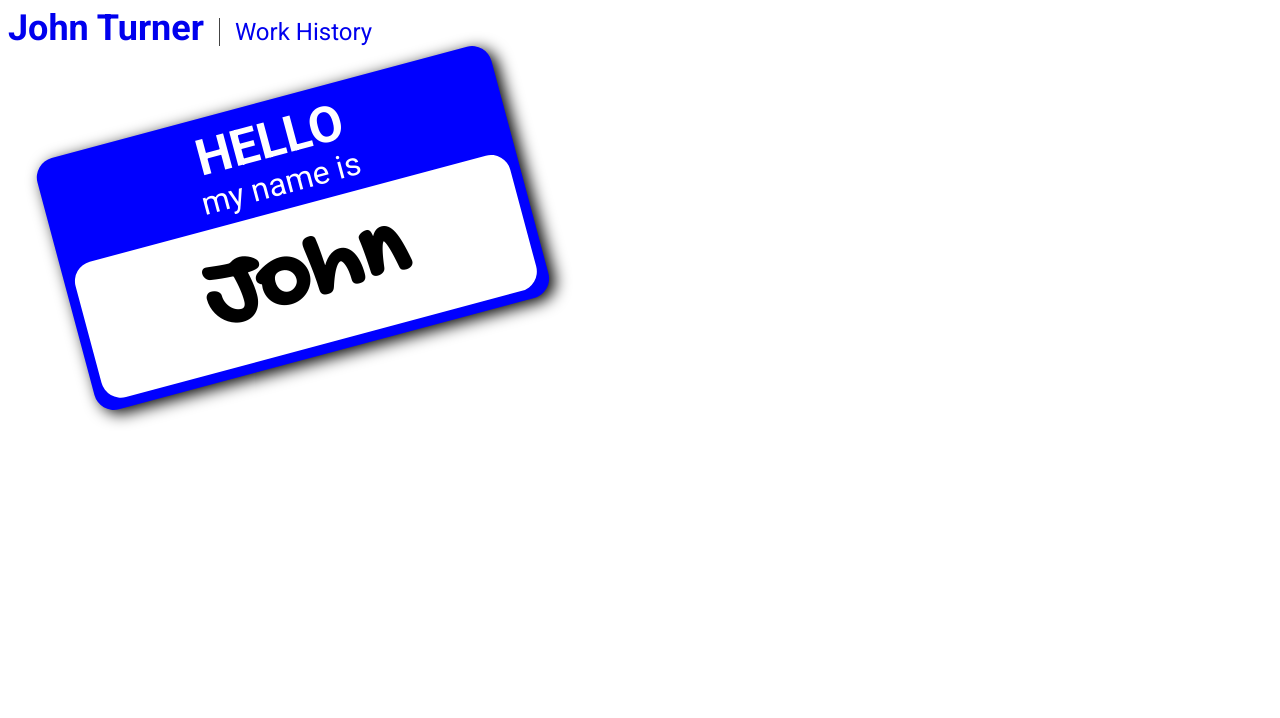
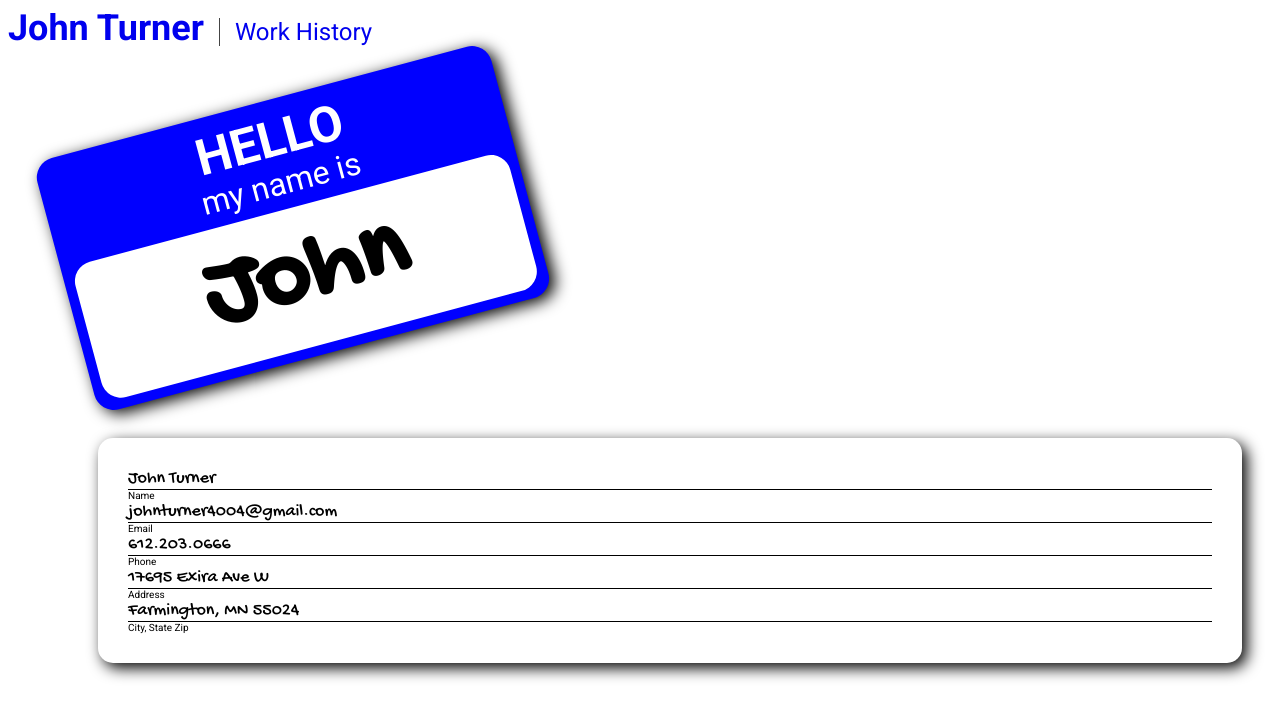
Before and after one commit to johnturner4004/vue-portfolio, a Vue app: page / in a window 1280 px wide. Shown: the top 718 px of the page. Built offline with nearby package versions, Linux system fonts and the light colour scheme.

Commit message:
info card

```diff
--- /dev/null
+++ b/src/components/InfoCard.vue
@@ -0,0 +1,39 @@
+<template>
+  <div class="info-card">
+    <p class="info-card__info">John Turner</p>
+    <p class="info-card__label">Name</p>
+    <p class="info-card__info">johnturner4004@gmail.com</p>
+    <p class="info-card__label">Email</p>
+    <p class="info-card__info">612.203.0666</p>
+    <p class="info-card__label">Phone</p>
+    <p class="info-card__info">17695 Exira Ave W</p>
+    <p class="info-card__label">Address</p>
+    <p class="info-card__info">Farmington, MN 55024</p>
+    <p class="info-card__label">City, State Zip</p>
+  </div>
+</template>
+
+<script>
+  export default {
+    name: 'InfoCard'
+  }
+</script>
+
+<style scoped>
+.info-card {
+  border-radius: 0.9375rem;
+  box-shadow: 0.3125rem 0.3125rem 0.9375rem #000;
+  margin: 1.875rem 1.875rem 1.875rem 5.625rem;
+  padding: 1.875rem;
+}
+
+.info-card__info {
+  font-family: 'Gochi Hand', cursive;
+  font-size: 1.125rem;
+  border-bottom: 1px solid #000;
+}
+
+.info-card__label {
+  font-size: 0.625rem;
+}
+</style>
--- a/src/views/Home.vue
+++ b/src/views/Home.vue
@@ -1,14 +1,22 @@
 <template>
-  <NameCard />
+  <div class="home__column">
+    <NameCard />
+    <InfoCard />
+  </div>
+  <div class="home__column">
+
+  </div>
 </template>
 
 <script>
   import NameCard from '../components/NameCard.vue';
+  import InfoCard from '../components/InfoCard.vue';
 
   export default {
     name: 'HomeVue',
     components: {
       NameCard,
+      InfoCard,
     }
   }
 </script>
```
Also changed, not shown: src/components/SkillsPage.vue (added, +11 -0 lines).
